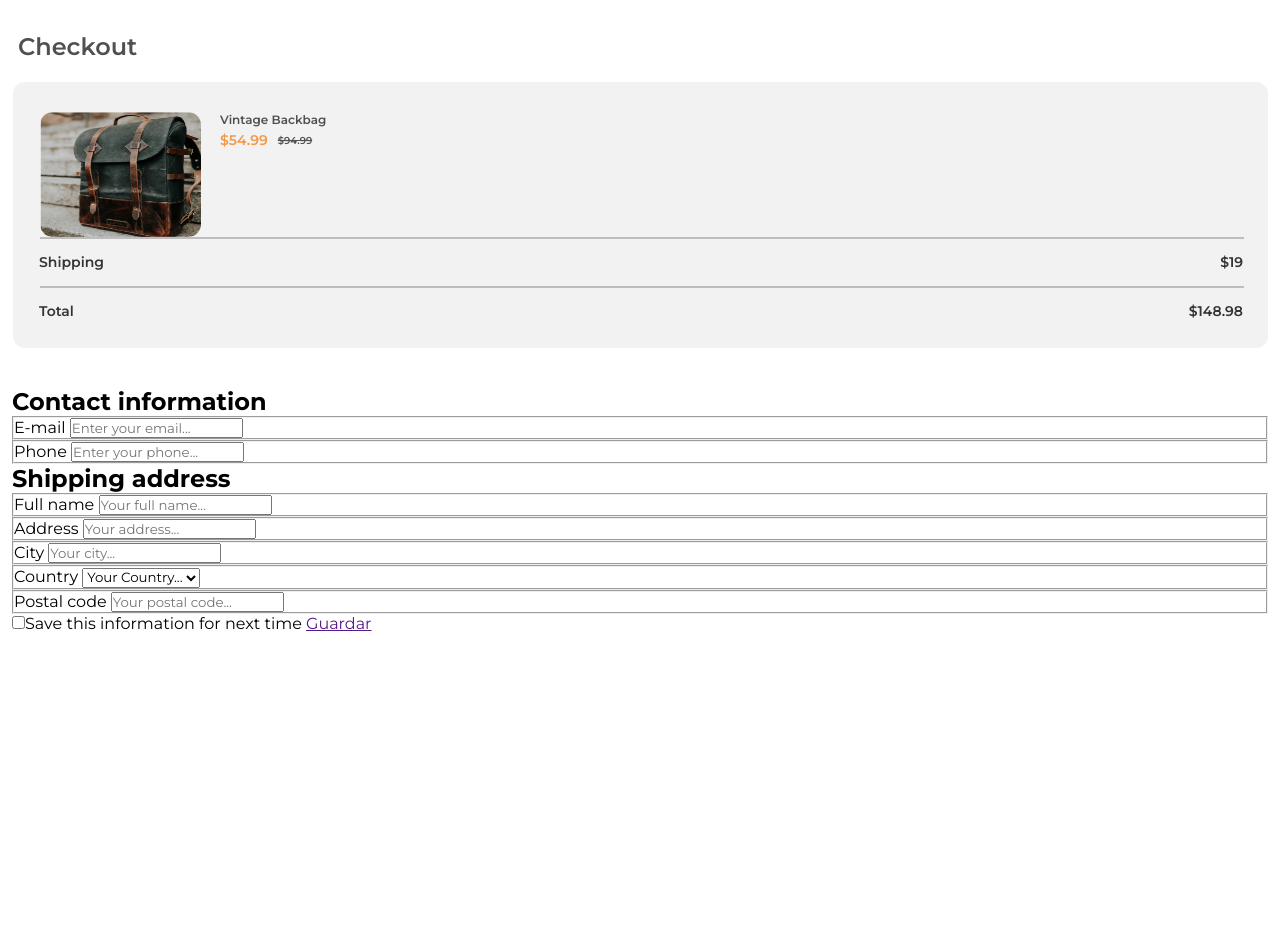
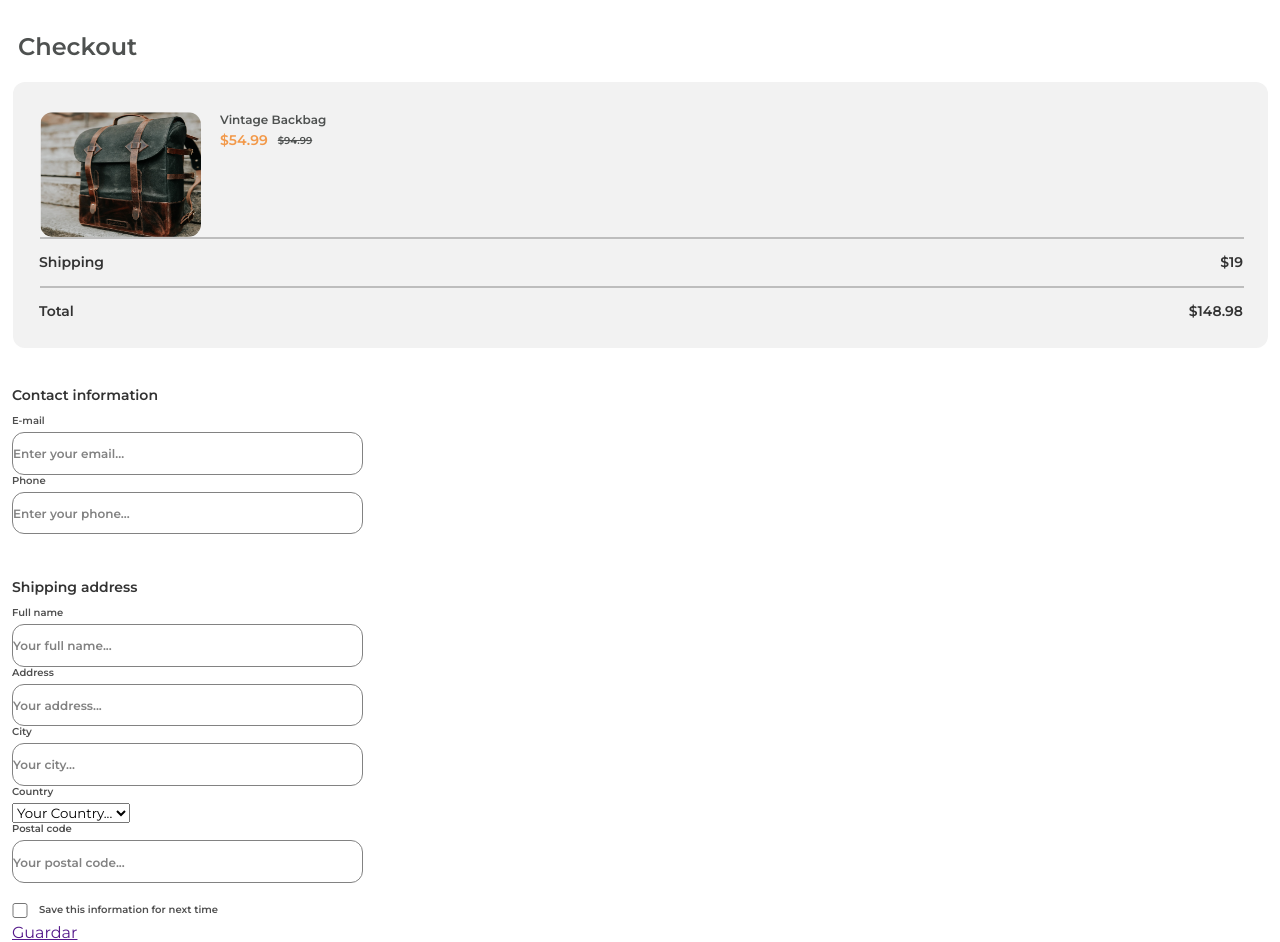
Before and after one commit to Jean-Paul-12/challenge-checkout-page, a website built with Vite: page index.html in a window 1280 px wide. Before the commit the page ends 800 px from the top, so only its background shows below. Built offline with nearby package versions, Linux system fonts and the light colour scheme.

Commit message:
fix(form): Update styles

```diff
--- a/css/components/form.css
+++ b/css/components/form.css
@@ -1,8 +1,97 @@
-.container-form{
+.container-form {
     padding-left: 12px;
     padding-right: 12px;
 }
 
-.card-form{
+.card-form {
     margin-top: 39px;
 }
+
+fieldset {
+    border-style: none;
+    width: 100%;
+}
+
+label {
+    display: block;
+    font-family: 'Montserrat';
+    font-style: normal;
+    font-weight: 600;
+    font-size: 10px;
+    line-height: 12px;
+    color: #4F4F4F;
+    margin-bottom: 5px;
+}
+
+.card-contact-title {
+    font-family: 'Montserrat';
+    font-style: normal;
+    font-weight: 600;
+    font-size: 14px;
+    line-height: 17px;
+    color: #333333;
+    margin-top: 39px;
+    margin-bottom: 11px;
+}
+
+.card-contact-title--address {
+    margin-top: 45px;
+}
+
+input {
+    width: 349.25px;
+    height: 40.56px;
+    border-radius: 12px;
+    border-style: solid;
+    border-width: 1px;
+    color: #333333;
+    border-color: #828282;
+}
+
+input::placeholder{
+    width: 300px;
+    font-family: 'Montserrat';
+    font-style: normal;
+    font-weight: 600;
+    font-size: 12px;
+    line-height: 15px;
+    color: #828282;
+}
+
+.email input{
+    background-image: url();
+}
+
+
+
+
+
+
+
+
+
+
+
+.checkbox {
+    display: flex;
+    align-items: center;
+    width: 300px;
+    height: 15px;
+    color: #4F4F4F;
+    font-family: 'Montserrat';
+    font-style: normal;
+    font-weight: 600;
+    font-size: 10px;
+    line-height: 12px;
+    margin-top: 20px;
+    gap:11px;
+}
+
+.checkbox input {
+    width: 16px;
+    height: 15px;
+    border-radius: 4px;
+    border-width: 1px;
+    border-style: solid;
+    color: #828282;
+}
```
